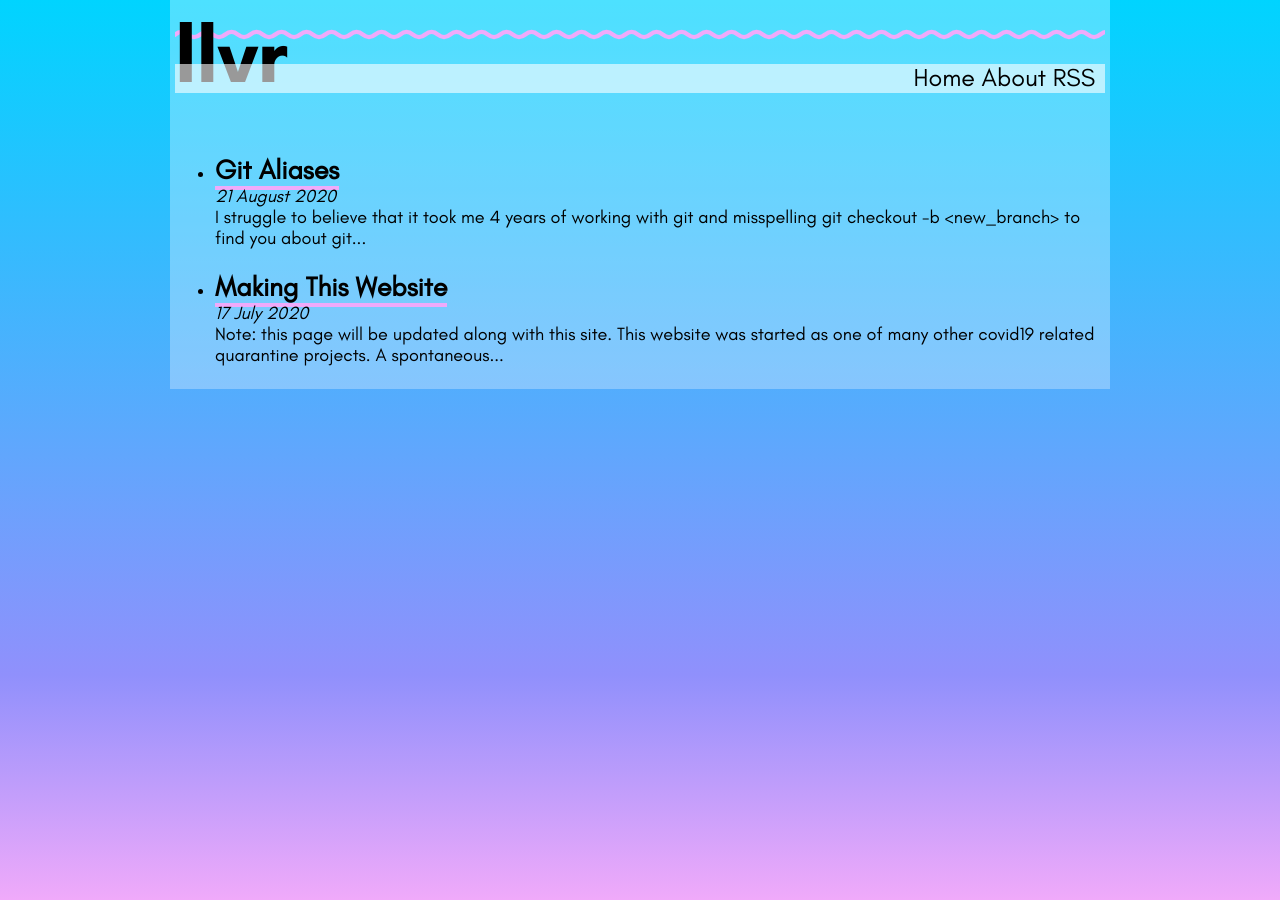
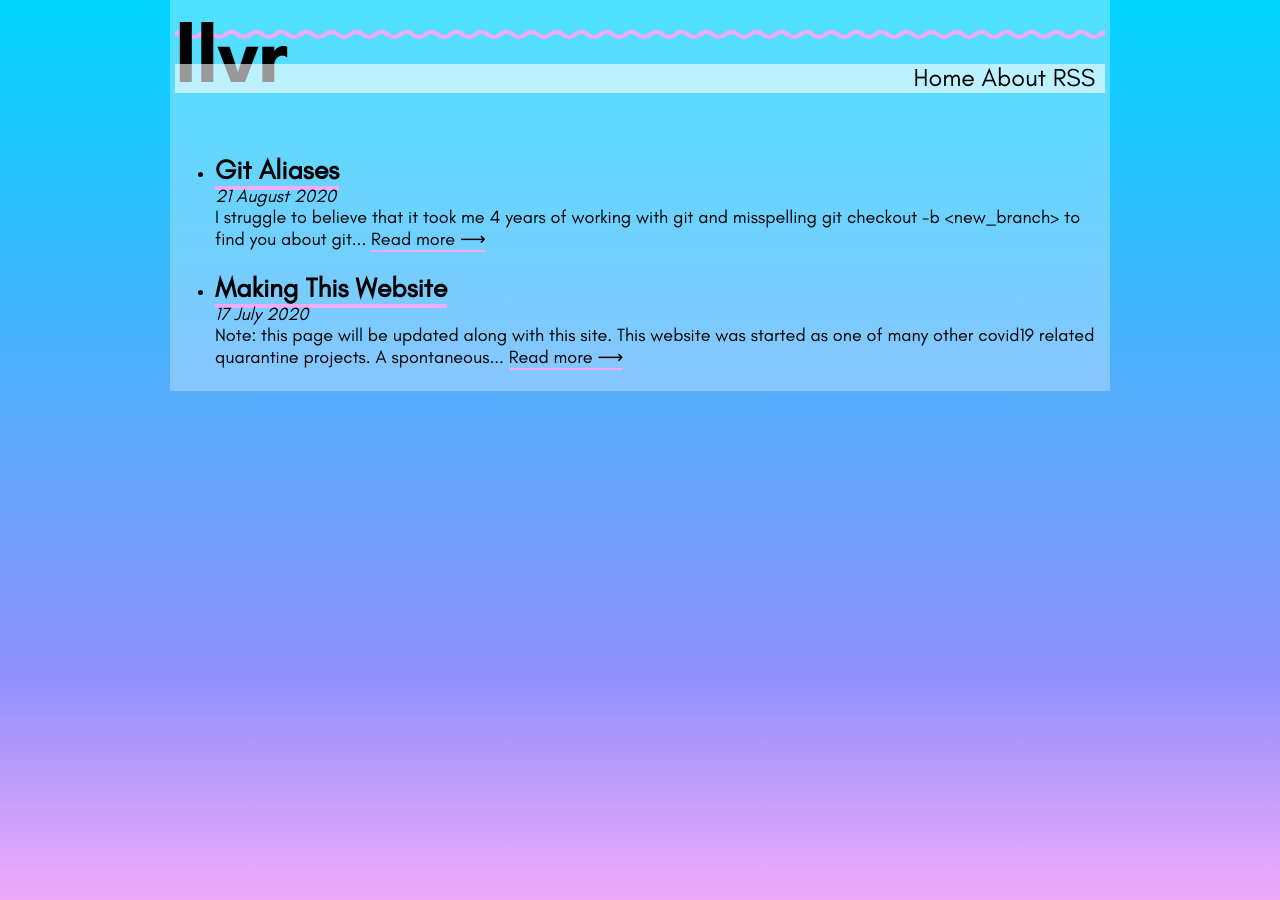
Before and after one commit to 2ar0n/2ar0n.github.io, a Jekyll site: the page built from index.md, in a window 1280 px wide. Built offline with Jekyll 4.4.1, drawn with Linux system fonts in a browser that asks for light colours.

Commit message:
Added one more link to post in index list.

```diff
--- a/index.md
+++ b/index.md
@@ -9,6 +9,7 @@ title: Home
       <h2><a href="{{ post.url }}">{{ post.title }}</a></h2>
       <p><i> {{ post.date | date_to_long_string}} </i></p>
       {{ post.content | strip_html | truncatewords:25 }}
+      <a href="{{ post.url }}">Read more ⟶</a>
     </li>
   {% endfor %}
 </ul>
```
